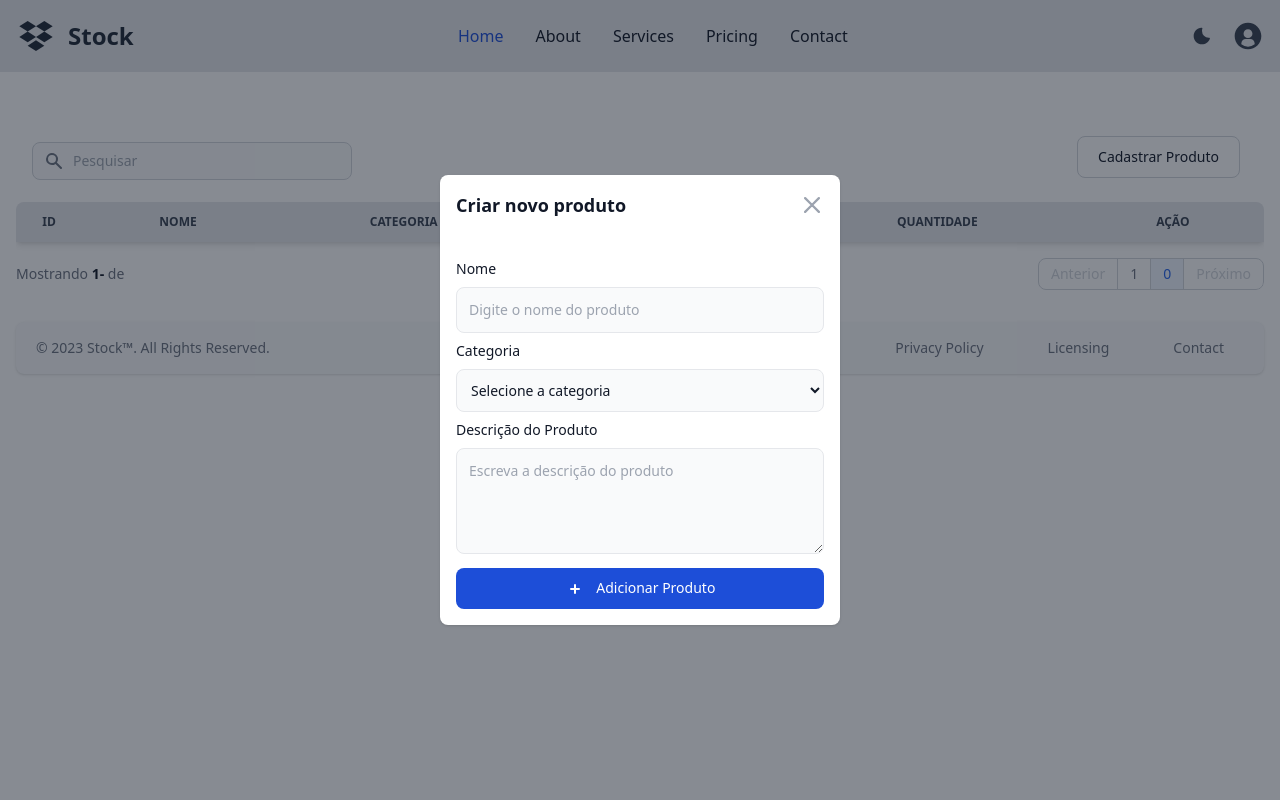
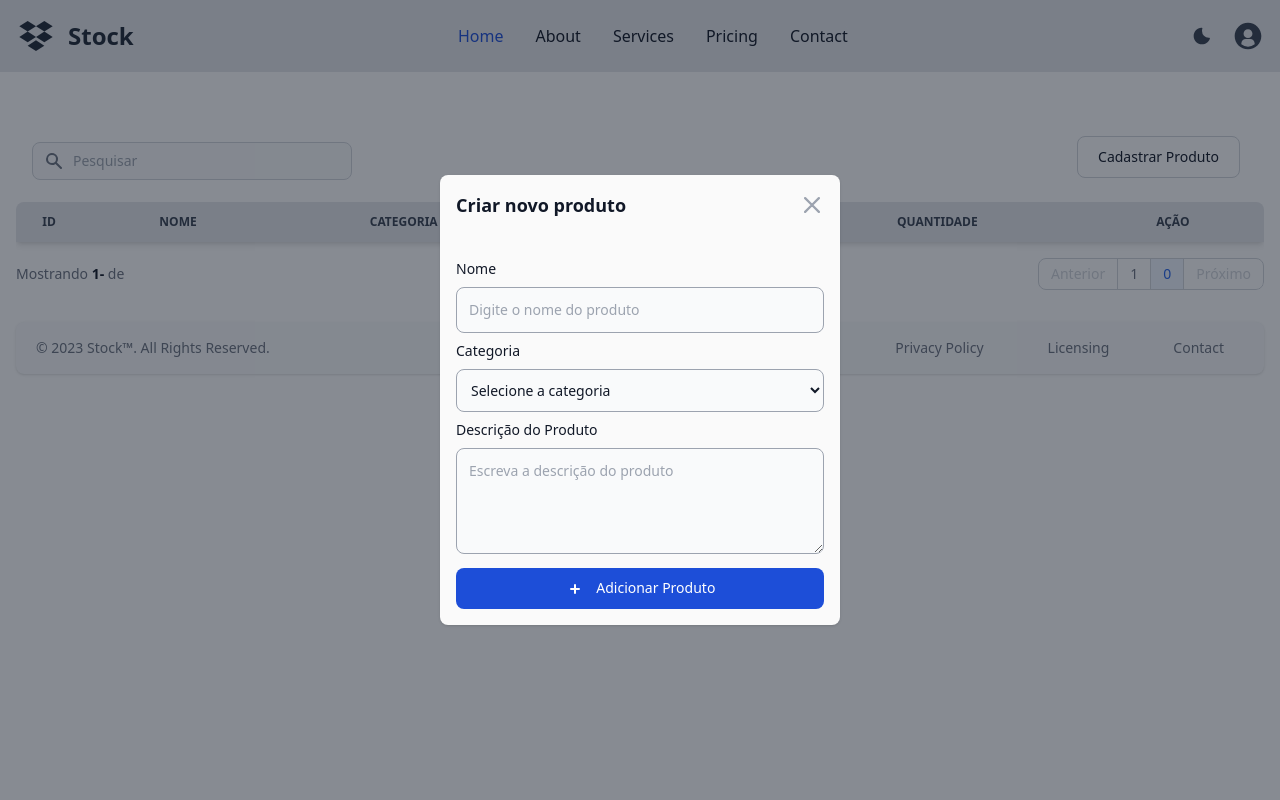
Before and after one commit to Gabriela-Amaro/gerenciamento-de-estoque, a Symfony app: template stock_man/templates/produto/index.html.twig in a window 1280 px wide, after a click on "Cadastrar Produto". Run offline with Twig, Linux system fonts and the light colour scheme; the template is opened without the code that fills it, so the values that code supplies are empty; some libraries are stand-ins or nearby versions.

Commit message:
alteração de cores da tela de produtos

```diff
--- a/stock_man/templates/produto/index.html.twig
+++ b/stock_man/templates/produto/index.html.twig
@@ -15,6 +15,7 @@
 {% endfor %}
 <div class="max-w-screen-xl mx-auto p-4">
     <div class="max-w-screen-xl flex flex-wrap items-center justify-between mx-auto p-4">
+        {# Pesquisar #}
         <div class="relative">
             <div class="absolute inset-y-0 left-0 p-2 rtl:inset-r-0 rtl:right-0 flex items-center ps-3 pointer-events-none">
                 <svg class="w-5 h-5 text-gray-500 dark:text-gray-400" aria-hidden="true" fill="currentColor" viewBox="0 0 20 20" xmlns="http://www.w3.org/2000/svg"><path fill-rule="evenodd" d="M8 4a4 4 0 100 8 4 4 0 000-8zM2 8a6 6 0 1110.89 3.476l4.817 4.817a1 1 0 01-1.414 1.414l-4.816-4.816A6 6 0 012 8z" clip-rule="evenodd"></path></svg>
@@ -30,7 +31,7 @@
         <div id="produto-modal" tabindex="-1" class="hidden flex fixed inset-0 z-10 items-center justify-center bg-gray-900/50">
             <div class="w-full max-w-md mx-auto p-6">
                 <!-- Modal content -->
-                <div class="bg-white rounded-lg shadow dark:bg-gray-700">
+                <div class="bg-neutral-50 rounded-lg shadow dark:bg-gray-700">
                     <!-- Modal header -->
                     <div class="flex items-center justify-between p-4">
                         <h3 class="text-lg font-semibold text-gray-900 dark:text-white">Criar novo produto</h3>
@@ -47,12 +48,12 @@
                         <div class="mt-2">
                             <label for="nome" class="block mb-2 text-sm font-medium text-gray-900 dark:text-white">Nome</label>
                             <input type="text" id="nome" name="nome" placeholder="Digite o nome do produto" required
-                                class="w-full p-3 text-sm border rounded-lg bg-gray-50 text-gray-900 dark:bg-gray-600 dark:text-white focus:ring-primary-500 focus:border-primary-500">
+                                class="w-full p-3 text-sm border border-gray-400 rounded-lg bg-gray-50 text-gray-900 dark:bg-gray-600 dark:text-white focus:ring-primary-500 focus:border-primary-500">
                         </div>
                         <!-- Categoria -->
                         <div class="mt-2">
                             <label for="categoria" class="block mb-2 text-sm font-medium text-gray-900 dark:text-white">Categoria</label>
-                            <select id="categoria" name="categoria" class="w-full p-2.5 text-sm border rounded-lg bg-gray-50 text-gray-900 dark:bg-gray-600 dark:text-white focus:ring-primary-500 focus:border-primary-500" required>
+                            <select id="categoria" name="categoria" class="w-full p-2.5 text-sm border border-gray-400 rounded-lg bg-gray-50 text-gray-900 dark:bg-gray-600 dark:text-white focus:ring-primary-500 focus:border-primary-500" required>
                                 <option value="" selected disabled>Selecione a categoria</option>
                                 {% for categoria in categorias %}
                                     <option value="{{ categoria.value }}">{{ categoria.descricao }}</option>
@@ -63,7 +64,7 @@
                         <div class="mt-2">
                             <label for="descricao" class="block mb-2 text-sm font-medium text-gray-900 dark:text-white">Descrição do Produto</label>
                             <textarea id="descricao" name="descricao" rows="4" placeholder="Escreva a descrição do produto" required
-                                class="w-full p-3 text-sm border rounded-lg bg-gray-50 text-gray-900 dark:bg-gray-600 dark:text-white focus:ring-blue-500 focus:border-blue-500"></textarea>
+                                class="w-full p-3 text-sm border border-gray-400 rounded-lg bg-gray-50 text-gray-900 dark:bg-gray-600 dark:text-white focus:ring-blue-500 focus:border-blue-500"></textarea>
                         </div>
                         <!-- Botão -->
                         <button type="submit" class="mt-2 w-full py-2.5 text-white bg-blue-700 hover:bg-blue-800 focus:ring-4 focus:ring-blue-300 rounded-lg text-sm font-medium dark:bg-blue-600 dark:hover:bg-blue-700 dark:focus:ring-blue-800">
@@ -102,7 +103,7 @@
                     </th>
                 </tr>
             </thead>
-            <tbody class="bg-white dark:bg-gray-800">
+            <tbody class="bg-neutral-50 dark:bg-gray-800">
                 {% for produto in produtos %}
                     <tr class="border border-gray-200 dark:border-gray-700 hover:bg-gray-100 dark:hover:bg-gray-600">
                         <td class="px-2 py-3">
@@ -219,6 +220,7 @@
     const openModalButton = document.querySelector('[data-modal-toggle="produto-modal"]');
     const modal = document.getElementById('produto-modal');
     const form = document.getElementById('criar-produto');
+    // const searchInput = document.getElementById('table-search');
 
     const fecharModal = () => {
         modal.classList.add('hidden');
```
